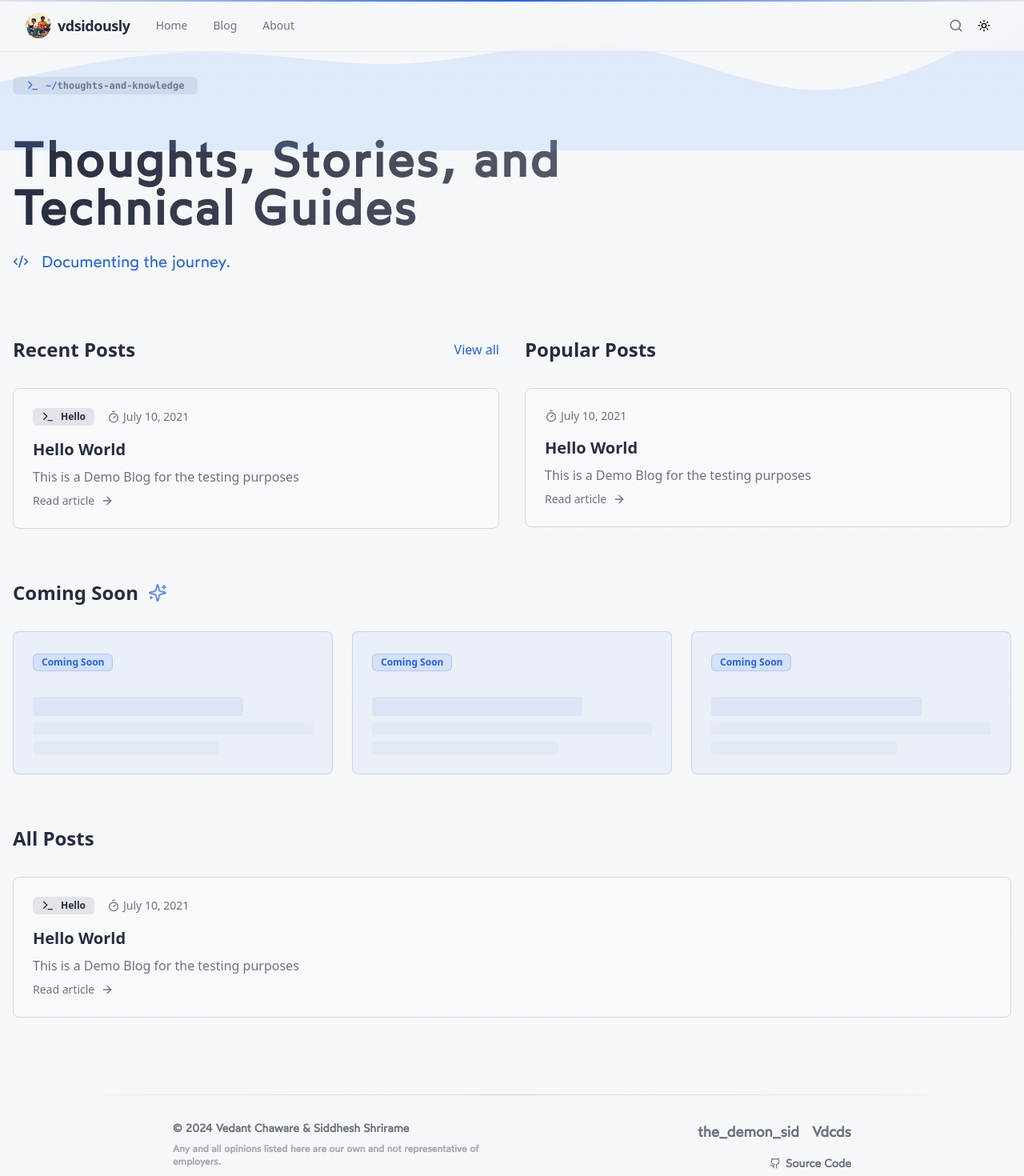
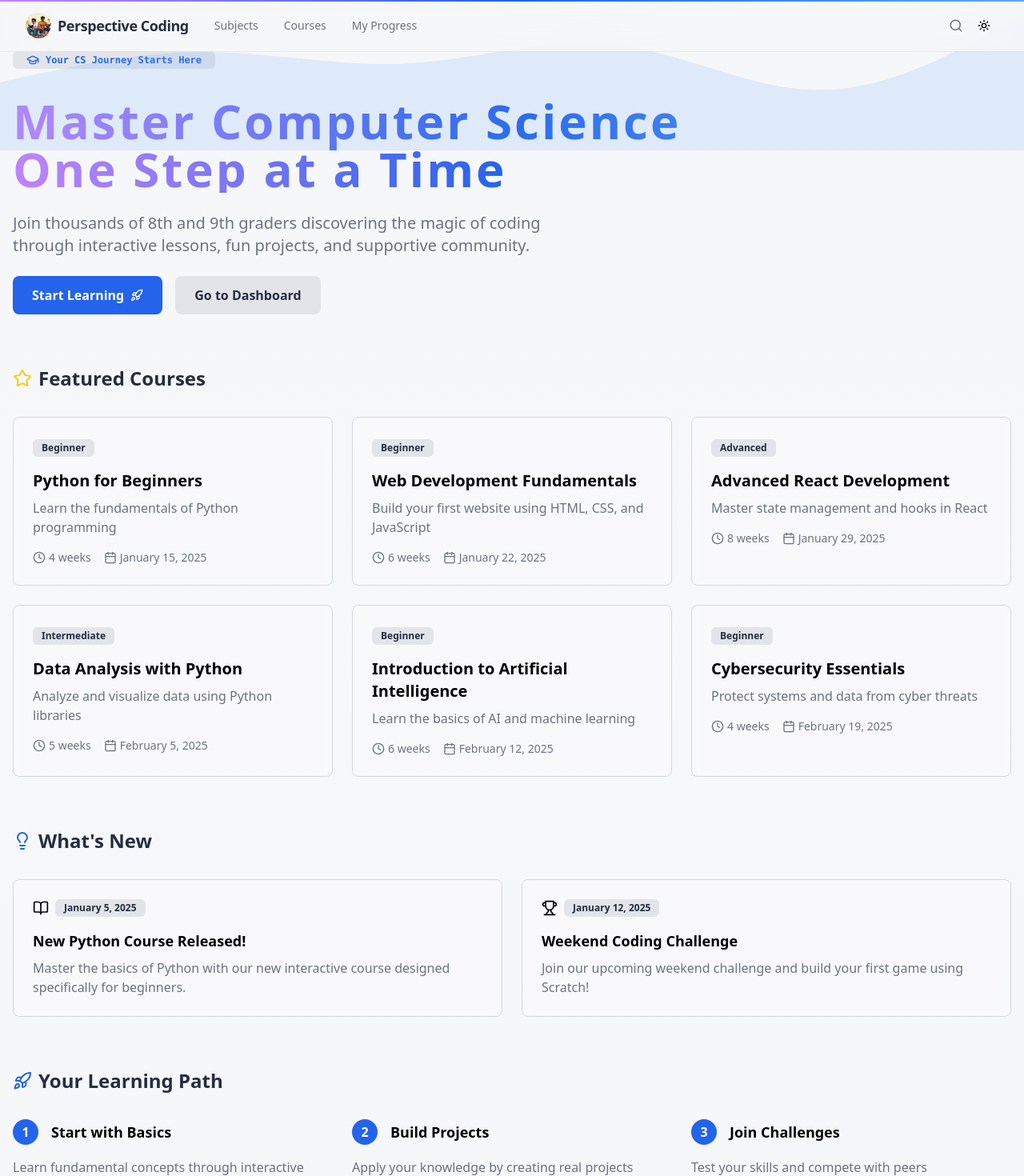
Before and after one commit to thedemonsid/perspective-coding, a Next.js app: page / in a window 1280 px wide. Shown: the top 1470 px of the page at 80% size. Built offline with nearby package versions, Linux system fonts and the light colour scheme.

Commit message:
Homepage and navbar updated.

```diff
--- a/app/page.tsx
+++ b/app/page.tsx
@@ -1,9 +1,120 @@
 import HomePage from "@/components/home-page";
-import { getBlogPosts } from "./blogs/utils";
 
 
 export default async function Page() {
- const blogs = await getBlogPosts();
+  const featuredCourses = [
+    {
+      id: "python-basics",
+      title: "Python for Beginners",
+      description: "Learn the fundamentals of Python programming",
+      level: "Beginner",
+      duration: "4 weeks",
+      category: "Programming",
+      startDate: "2025-01-15",
+    },
+    {
+      id: "web-dev-fundamentals",
+      title: "Web Development Fundamentals",
+      description: "Build your first website using HTML, CSS, and JavaScript",
+      level: "Beginner",
+      duration: "6 weeks",
+      category: "Web Development",
+      startDate: "2025-01-22",
+    },
+    {
+      id: "react-advanced",
+      title: "Advanced React Development",
+      description: "Master state management and hooks in React",
+      level: "Advanced",
+      duration: "8 weeks",
+      category: "Web Development",
+      startDate: "2025-01-29",
+    },
+    {
+      id: "data-analysis-python",
+      title: "Data Analysis with Python",
+      description: "Analyze and visualize data using Python libraries",
+      level: "Intermediate",
+      duration: "5 weeks",
+      category: "Data Science",
+      startDate: "2025-02-05",
+    },
+    {
+      id: "ai-intro",
+      title: "Introduction to Artificial Intelligence",
+      description: "Learn the basics of AI and machine learning",
+      level: "Beginner",
+      duration: "6 weeks",
+      category: "AI/ML",
+      startDate: "2025-02-12",
+    },
+    {
+      id: "cybersecurity-basics",
+      title: "Cybersecurity Essentials",
+      description: "Protect systems and data from cyber threats",
+      level: "Beginner",
+      duration: "4 weeks",
+      category: "Cybersecurity",
+      startDate: "2025-02-19",
+    },
+  ];
 
-  return <HomePage initialBlogs={blogs} />;
+  const upcomingCourses = [
+    {
+      id: "java-fundamentals",
+      title: "Java Fundamentals",
+      description: "Learn Java programming for building robust applications",
+      level: "Beginner",
+      duration: "5 weeks",
+      category: "Programming",
+      startDate: "2025-03-01",
+    },
+    {
+      id: "cloud-computing-intro",
+      title: "Introduction to Cloud Computing",
+      description: "Explore cloud technologies like AWS and Azure",
+      level: "Beginner",
+      duration: "4 weeks",
+      category: "Cloud Computing",
+      startDate: "2025-03-08",
+    },
+    {
+      id: "design-uiux",
+      title: "UI/UX Design for Beginners",
+      description: "Create user-friendly interfaces and experiences",
+      level: "Beginner",
+      duration: "6 weeks",
+      category: "Design",
+      startDate: "2025-03-15",
+    },
+    {
+      id: "devops-basics",
+      title: "DevOps Basics",
+      description: "Learn the principles of DevOps and CI/CD pipelines",
+      level: "Intermediate",
+      duration: "7 weeks",
+      category: "DevOps",
+      startDate: "2025-03-22",
+    },
+    {
+      id: "blockchain-intro",
+      title: "Introduction to Blockchain",
+      description: "Understand blockchain technology and its applications",
+      level: "Beginner",
+      duration: "5 weeks",
+      category: "Blockchain",
+      startDate: "2025-03-29",
+    },
+    {
+      id: "machine-learning",
+      title: "Machine Learning Basics",
+      description: "Build your first machine learning models",
+      level: "Intermediate",
+      duration: "8 weeks",
+      category: "AI/ML",
+      startDate: "2025-04-05",
+    },
+  ];
+
+  return <HomePage featuredCourses={featuredCourses} upcomingCourses={upcomingCourses} />;
 }
--- a/components/home-page.tsx
+++ b/components/home-page.tsx
@@ -1,30 +1,37 @@
-"use client";
-
+"use client"
 import React from "react";
 import { motion, useScroll, useSpring } from "framer-motion";
-import { Terminal, Timer, ArrowRight, Code2, Sparkles } from "lucide-react";
+import {
+  BookOpen,
+  GraduationCap,
+  Lightbulb,
+  Rocket,
+  Star,
+  Clock,
+  Calendar,
+  Trophy
+} from "lucide-react";
 import Link from "next/link";
 import { Badge } from "@/components/ui/badge";
 import { Cloud } from "@/components/cloud";
 import { formatDate } from "@/lib/format-date";
 
-interface Blog {
-  slug: string;
-  metadata: {
+interface Course {
+  id: string;
   title: string;
-    publishedAt: string;
-    summary: string;
+  description: string;
+  level: string;
+  duration: string;
   category: string;
-    featured?: boolean;
-  };
-  content: string;
+  startDate: string;
 }
 
 interface HomePageProps {
-  initialBlogs: Blog[];
+  featuredCourses: Course[];
+  upcomingCourses: Course[];
 }
 
-export default function HomePage({ initialBlogs }: HomePageProps) {
+export default function HomePage({ featuredCourses, upcomingCourses }: HomePageProps) {
   const { scrollYProgress } = useScroll();
   const scaleX = useSpring(scrollYProgress, {
     stiffness: 60,
@@ -32,14 +39,11 @@ export default function HomePage({ initialBlogs }: HomePageProps) {
     restDelta: 0.001,
   });
 
-  const recentBlogs = initialBlogs.slice(0, 3);
-  const popularBlogs = initialBlogs.filter((blog) => blog.metadata.title);
-
   return (
     <>
       <Cloud position="top" className="z-10" />
       <motion.div
-        className="fixed top-0 left-0 right-0 h-[2px] bg-gradient-to-r from-muted via-primary to-secondary origin-[0%] z-50"
+        className="fixed top-0 left-0 right-0 h-[2px] bg-gradient-to-r from-purple-400 via-primary to-blue-400 origin-[0%] z-50"
         style={{ scaleX }}
       />
 
@@ -48,176 +52,195 @@ export default function HomePage({ initialBlogs }: HomePageProps) {
         animate={{ opacity: 1 }}
         className="relative min-h-screen bg-gradient-to-b from-background via-background/90 to-background"
       >
-        <div className="max-w-7xl mx-auto px-4 py-24">
-          <header className="space-y-12 mb-20">
+        <div className="max-w-7xl mx-auto px-4 py-16">
+          {/* Hero Section */}
+          <header className="space-y-8 mb-16">
             <motion.div
               initial={{ opacity: 0, y: 20 }}
               animate={{ opacity: 1, y: 0 }}
               transition={{ delay: 0.2 }}
-              className="inline-flex items-center space-x-2 text-sm"
+              className="inline-flex items-center space-x-2"
             >
-              <Badge
-                variant="secondary"
-                className="flex items-center gap-2 px-4"
-              >
-                <Terminal className="w-4 h-4 text-primary" />
-                <span className="font-mono text-muted-foreground">
-                  <span className="text-primary">~/</span>thoughts-and-knowledge
-                </span>
+              <Badge variant="secondary" className="flex items-center gap-2 px-4">
+                <GraduationCap className="w-4 h-4 text-primary" />
+                <span className="font-mono text-primary">Your CS Journey Starts Here</span>
               </Badge>
             </motion.div>
 
-            <motion.h1
+            <motion.div
               initial={{ opacity: 0, y: 20 }}
               animate={{ opacity: 1, y: 0 }}
               transition={{ delay: 0.4 }}
               className="space-y-6"
             >
-              <span className="block text-4xl sm:text-6xl font-bold tracking-wider bg-gradient-to-r from-foreground via-foreground/80 to-muted-foreground bg-clip-text text-transparent font-wotfard">
-                Thoughts, Stories, and
-                <br /> Technical Guides
-              </span>
-              <div className="flex items-center gap-4 text-lg sm:text-xl text-muted-foreground font-mono">
-                <Code2 className="w-5 h-5 text-primary" />
-                <span className="text-primary font-wotfard">
-                  Documenting the journey.
-                </span>
+              <h1 className="text-4xl sm:text-6xl font-bold tracking-wider bg-gradient-to-r from-purple-400 via-primary to-blue-400 bg-clip-text text-transparent">
+                Master Computer Science
+                <br />
+                One Step at a Time
+              </h1>
+              <p className="text-xl text-muted-foreground max-w-2xl">
+                Join thousands of 8th and 9th graders discovering the magic of coding through
+                interactive lessons, fun projects, and supportive community.
+              </p>
+              <div className="flex gap-4">
+                <Link href="/courses">
+                  <motion.button
+                    whileHover={{ scale: 1.05 }}
+                    className="px-6 py-3 bg-primary text-primary-foreground rounded-lg font-semibold flex items-center gap-2"
+                  >
+                    Start Learning <Rocket className="w-4 h-4" />
+                  </motion.button>
+                </Link>
+                <Link href="/dashboard">
+                  <motion.button
+                    whileHover={{ scale: 1.05 }}
+                    className="px-6 py-3 bg-secondary text-secondary-foreground rounded-lg font-semibold"
+                  >
+                    Go to Dashboard
+                  </motion.button>
+                </Link>
               </div>
-            </motion.h1>
+            </motion.div>
           </header>
 
-          <div className="grid grid-cols-1 md:grid-cols-2 gap-8 mb-16">
-            {/* Recent Posts Section */}
+          {/* Featured Courses */}
           <Section
-              title="Recent Posts"
-              blogs={recentBlogs}
-              viewAllLink="/blogs"
+            title="Featured Courses"
+            icon={<Star className="w-6 h-6 text-yellow-400" />}
+          >
+            <div className="grid grid-cols-1 md:grid-cols-3 gap-6">
+              {featuredCourses.map((course, i) => (
+                <CourseCard key={course.id} course={course} index={i} />
+              ))}
+            </div>
+          </Section>
+
+          {/* Latest Updates */}
+          <Section
+            title="What's New"
+            icon={<Lightbulb className="w-6 h-6 text-primary" />}
+          >
+            <div className="grid grid-cols-1 md:grid-cols-2 gap-6">
+              <UpdateCard
+                title="New Python Course Released!"
+                date="2025-01-05"
+                description="Master the basics of Python with our new interactive course designed specifically for beginners."
+                icon={<BookOpen className="w-5 h-5" />}
               />
-
-            {/* Popular Posts Section */}
-            <Section
-              title="Popular Posts"
-              blogs={popularBlogs}
-              renderBadge={false}
+              <UpdateCard
+                title="Weekend Coding Challenge"
+                date="2025-01-12"
+                description="Join our upcoming weekend challenge and build your first game using Scratch!"
+                icon={<Trophy className="w-5 h-5" />}
               />
             </div>
+          </Section>
 
-          {/* Coming Soon Section */}
-          <ComingSoonSection />
-
-          {/* All Posts Section */}
-          <Section title="All Posts" blogs={initialBlogs} />
+          {/* Learning Path */}
+          <Section
+            title="Your Learning Path"
+            icon={<Rocket className="w-6 h-6 text-primary" />}
+          >
+            <div className="relative flex flex-col md:flex-row gap-6 justify-between">
+              <PathStep
+                number={1}
+                title="Start with Basics"
+                description="Learn fundamental concepts through interactive lessons"
+              />
+              <PathStep
+                number={2}
+                title="Build Projects"
+                description="Apply your knowledge by creating real projects"
+              />
+              <PathStep
+                number={3}
+                title="Join Challenges"
+                description="Test your skills and compete with peers"
+              />
+            </div>
+          </Section>
         </div>
       </motion.main>
     </>
   );
 }
 
-function Section({
-  title,
-  blogs,
-  viewAllLink,
-  renderBadge = true,
-}: {
-  title: string;
-  blogs: Blog[];
-  viewAllLink?: string;
-  renderBadge?: boolean;
-}) {
+function Section({ title, icon, children }: { title: string; icon: React.ReactNode; children: React.ReactNode }) {
   return (
-    <section className="w-full">
-      <div className="flex items-center justify-between mb-8">
-        <h2 className="text-2xl font-bold text-foreground">{title}</h2>
-        {viewAllLink && (
-          <Link
-            href={viewAllLink}
-            className="text-primary hover:text-primary/80 transition-colors"
-          >
-            View all
-          </Link>
-        )}
+    <section className="mb-16">
+      <div className="flex items-center gap-3 mb-8">
+        <h2 className="text-2xl font-bold text-foreground flex items-center gap-2">
+          {icon}
+          {title}
+        </h2>
       </div>
-      <div className="grid gap-6">
-        {blogs.map((blog, i) => (
+      {children}
+    </section>
+  );
+}
+
+function CourseCard({ course, index }: { course: Course; index: number }) {
+  return (
     <motion.div
-            key={blog.slug}
       initial={{ opacity: 0, y: 20 }}
       animate={{ opacity: 1, y: 0 }}
-            transition={{ delay: i * 0.1 }}
+      transition={{ delay: index * 0.1 }}
     >
-            <Link href={`/blogs/${blog.slug}`} className="group">
-              <article className="relative p-6 rounded-lg border border-border bg-card/30 backdrop-blur-sm hover:bg-card/50 hover:border-primary/50 transition-all">
-                <div className="flex items-center gap-4">
-                  {renderBadge && (
-                    <Badge
-                      variant="secondary"
-                      className="flex items-center gap-2"
-                    >
-                      {blog.metadata.category?.includes("code") ? (
-                        <Code2 className="w-4 h-4" />
-                      ) : (
-                        <Terminal className="w-4 h-4" />
-                      )}
-                      {blog.metadata.category || "Uncategorized"}
+      <Link href={`/courses/${course.id}`}>
+        <article className="relative p-6 rounded-lg border border-border bg-card/30 backdrop-blur-sm hover:bg-card/50 hover:border-primary/50 transition-all h-full">
+          <Badge variant="secondary" className="mb-4">
+            {course.level}
           </Badge>
-                  )}
-                  <div className="flex items-center text-sm text-muted-foreground">
-                    <Timer className="w-4 h-4 mr-1" />
-                    <span>{formatDate(blog.metadata.publishedAt)}</span>
-                  </div>
-                </div>
-                <div className="mt-4 space-y-2">
-                  <h2 className="text-xl font-semibold text-foreground">
-                    {blog.metadata.title}
-                  </h2>
-                  <p className="text-muted-foreground">
-                    {blog.metadata.summary}
-                  </p>
-                  <div className="flex items-center gap-2 text-sm text-muted-foreground group-hover:text-primary transition-colors">
-                    Read article
-                    <ArrowRight className="w-4 h-4 transition-transform group-hover:translate-x-1" />
-                  </div>
+          <h3 className="text-xl font-semibold mb-2">{course.title}</h3>
+          <p className="text-muted-foreground mb-4">{course.description}</p>
+          <div className="flex items-center gap-4 text-sm text-muted-foreground">
+            <span className="flex items-center gap-1">
+              <Clock className="w-4 h-4" />
+              {course.duration}
+            </span>
+            <span className="flex items-center gap-1">
+              <Calendar className="w-4 h-4" />
+              {formatDate(course.startDate)}
+            </span>
           </div>
         </article>
       </Link>
     </motion.div>
-        ))}
-      </div>
-    </section>
   );
 }
 
-function ComingSoonSection() {
+function UpdateCard({ title, date, description, icon }: { title: string; date: string; description: string; icon: React.ReactNode }) {
   return (
-    <section className="w-full mb-16">
-      <div className="flex items-center gap-3 mb-8">
-        <h2 className="text-2xl font-bold text-foreground">Coming Soon</h2>
-        <Sparkles className="w-6 h-6 text-primary animate-pulse" />
-      </div>
-      <div className="grid grid-cols-1 md:grid-cols-3 gap-6">
-        {[1, 2, 3].map((_, i) => (
     <motion.div
-            key={i}
       initial={{ opacity: 0, y: 20 }}
       animate={{ opacity: 1, y: 0 }}
-            transition={{ delay: i * 0.1 }}
     >
-            <article className="relative p-6 rounded-lg border border-primary/20 bg-primary/5 backdrop-blur-sm h-full">
-              <Badge
-                variant="outline"
-                className="bg-primary/10 text-primary border-primary/20"
-              >
-                Coming Soon
-              </Badge>
-              <div className="mt-8 space-y-2">
-                <div className="h-6 w-3/4 bg-primary/10 rounded animate-pulse" />
-                <div className="h-4 w-full bg-primary/5 rounded animate-pulse" />
-                <div className="h-4 w-2/3 bg-primary/5 rounded animate-pulse" />
+      <article className="p-6 rounded-lg border border-border bg-card/30 backdrop-blur-sm">
+        <div className="flex items-center gap-2 mb-4">
+          {icon}
+          <Badge variant="secondary">{formatDate(date)}</Badge>
         </div>
+        <h3 className="text-lg font-semibold mb-2">{title}</h3>
+        <p className="text-muted-foreground">{description}</p>
       </article>
     </motion.div>
-        ))}
-      </div>
-    </section>
   );
 }
+
+function PathStep({ number, title, description }: { number: number; title: string; description: string }) {
+  return (
+    <motion.div
+      initial={{ opacity: 0, y: 20 }}
+      animate={{ opacity: 1, y: 0 }}
+      className="flex-1"
+    >
+      <div className="flex items-center gap-4 mb-4">
+        <div className="w-8 h-8 rounded-full bg-primary flex items-center justify-center text-primary-foreground font-bold">
+          {number}
+        </div>
+        <h3 className="text-lg font-semibold">{title}</h3>
+      </div>
+      <p className="text-muted-foreground">{description}</p>
+    </motion.div>
+  );
+}
--- a/components/navbar.tsx
+++ b/components/navbar.tsx
@@ -4,9 +4,9 @@ import Link from "next/link";
 import { ModeToggle } from "./toggle-button";
 
 const navItems = [
-  { name: "Home", href: "/" },
-  { name: "Blog", href: "/blogs" },
-  { name: "About", href: "/about" },
+  { name: "Subjects", href: "/subjects" },
+  { name: "Courses", href: "/courses" },
+  { name: "My Progress", href: "/my-progress" },
 ];
 
 const Navbar = () => {
@@ -28,7 +28,7 @@ const Navbar = () => {
                 className="rounded-full"
               />
               <span className="text-lg font-semibold tracking-tight">
-                vdsidously
+                Perspective Coding
               </span>
             </Link>
 
```
Lines whose indentation alone changed are shown as unchanged.
